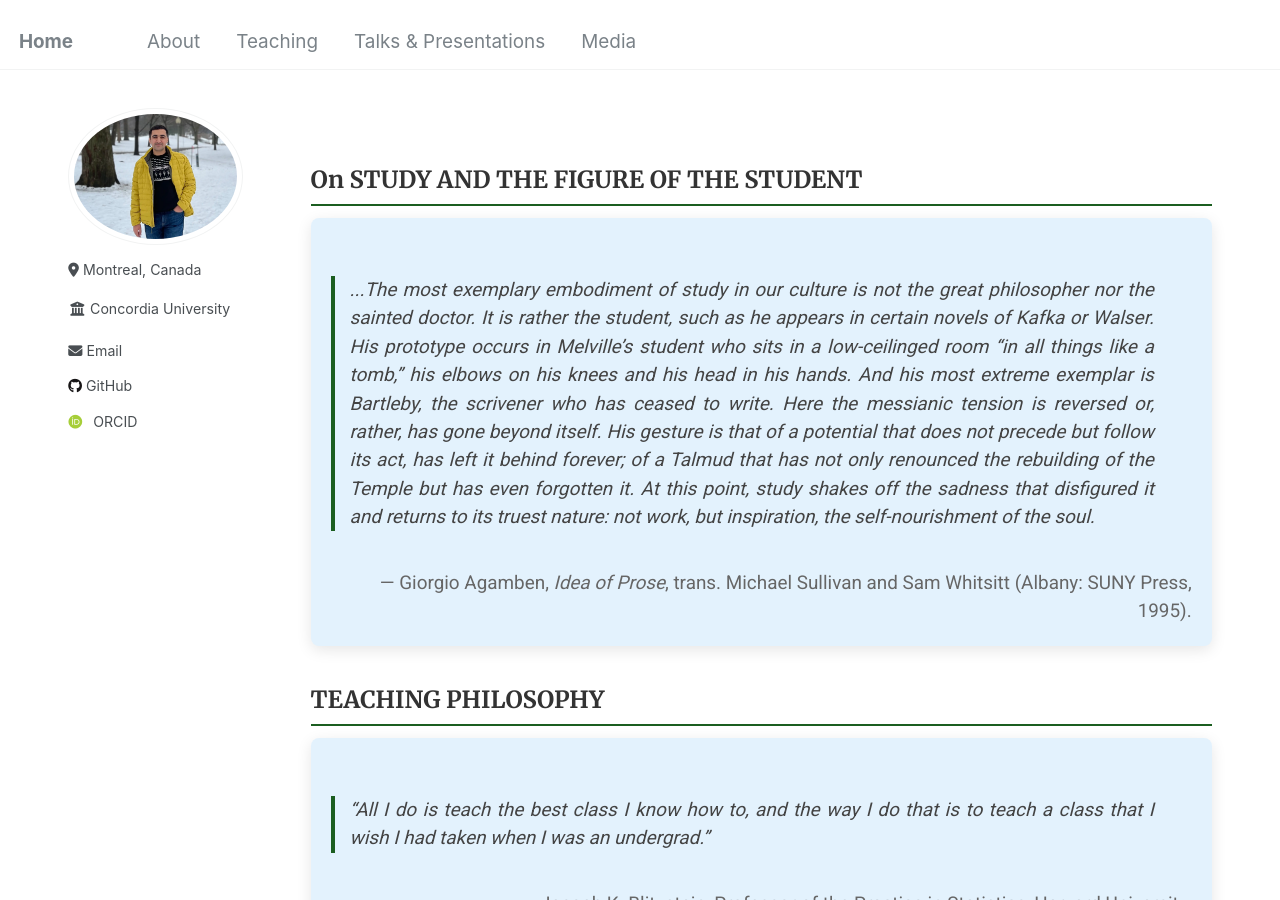
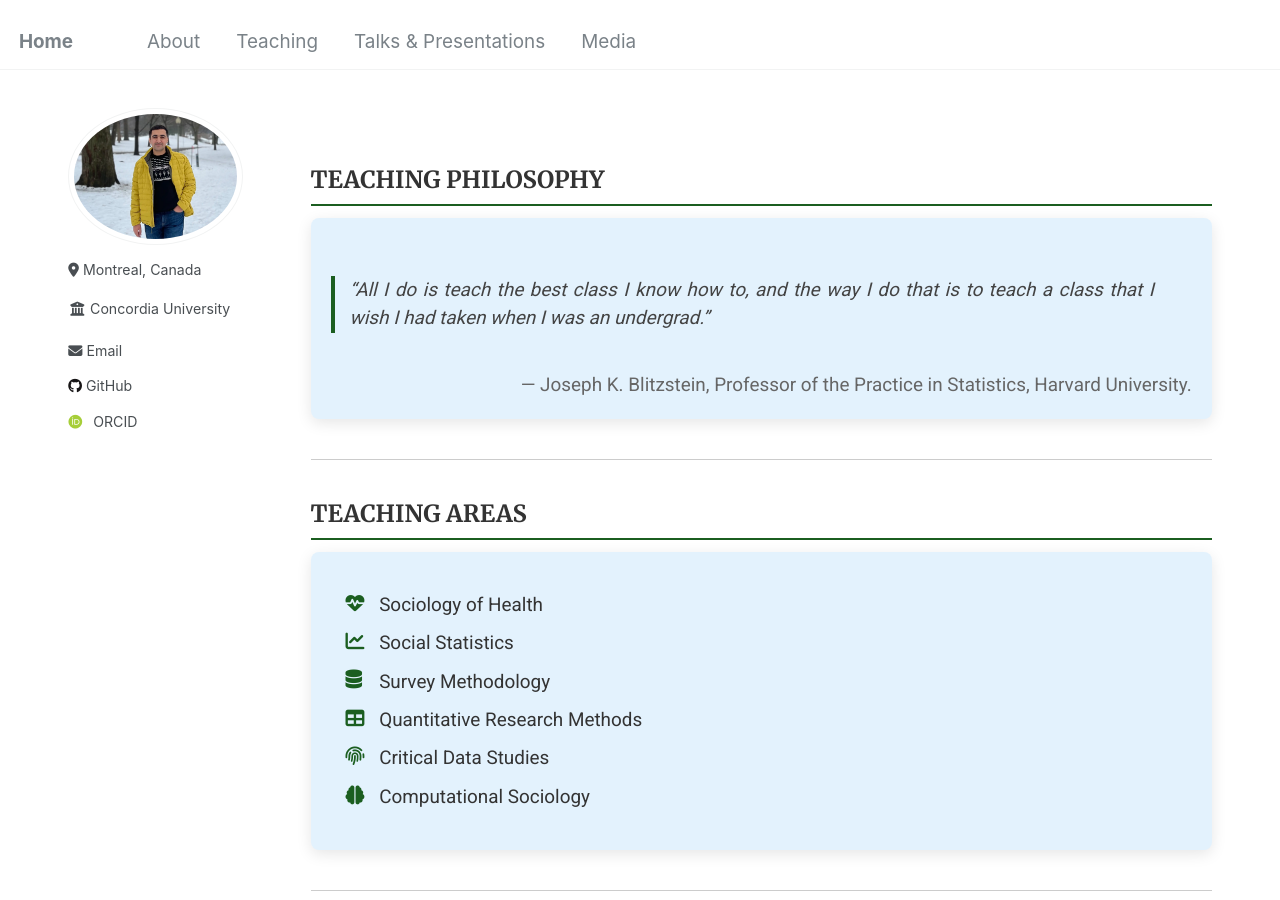
Before and after one commit to Mohsnmonji/mohsnmonji.github.io, a Jekyll site: the page built from _pages/teaching.md, in a window 1280 px wide and 900 px high. Built offline with Jekyll 4.4.1, drawn with Linux system fonts in a browser that asks for light colours; some web fonts are replaced.

Commit message:
Update teaching.md

```diff
--- a/_pages/teaching.md
+++ b/_pages/teaching.md
@@ -128,18 +128,6 @@ author_profile: true
 </style>
 
 <div class="teaching-section">
-  <h2> On STUDY AND THE FIGURE OF THE STUDENT</h2>
-  <div class="teaching-card">
-    <blockquote style="font-style: italic; border-left: 4px solid #1B5E20; padding-left: 15px; color: #444;">
-      ...The most exemplary embodiment of study in our culture is not the great philosopher nor the sainted doctor. It is rather the student, such as he appears in certain novels of Kafka or Walser. His prototype occurs in Melville’s student who sits in a low-ceilinged room “in all things like a tomb,” his elbows on his knees and his head in his hands. And his most extreme exemplar is Bartleby, the scrivener who has ceased to write. Here the messianic tension is reversed or, rather, has gone beyond itself. His gesture is that of a potential that does not precede but follow its act, has left it behind forever; of a Talmud that has not only renounced the rebuilding of the Temple but has even forgotten it. At this point, study shakes off the sadness that disfigured it and returns to its truest nature: not work, but inspiration, the self-nourishment of the soul.
-    </blockquote>
-    <p style="text-align: right; margin-top: 10px; color: #666;">
-      — Giorgio Agamben, <em>Idea of Prose</em>, trans. Michael Sullivan and Sam Whitsitt (Albany: SUNY Press, 1995).
-    </p>
-  </div>
-</div>
-
-<div class="teaching-section">
   <h2>TEACHING PHILOSOPHY</h2>
   <div class="teaching-card">
     <blockquote style="font-style: italic; border-left: 4px solid #1B5E20; padding-left: 15px; color: #444;">
```
